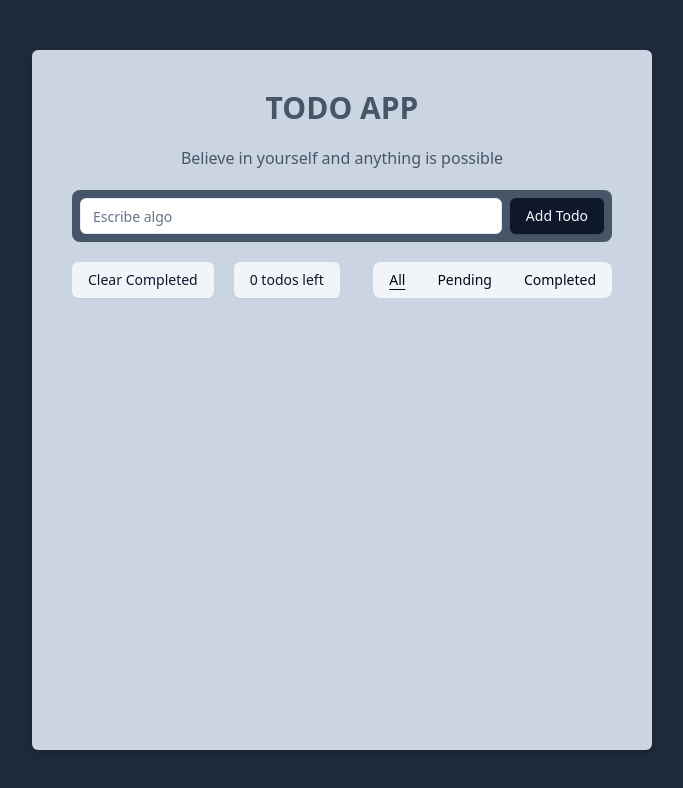
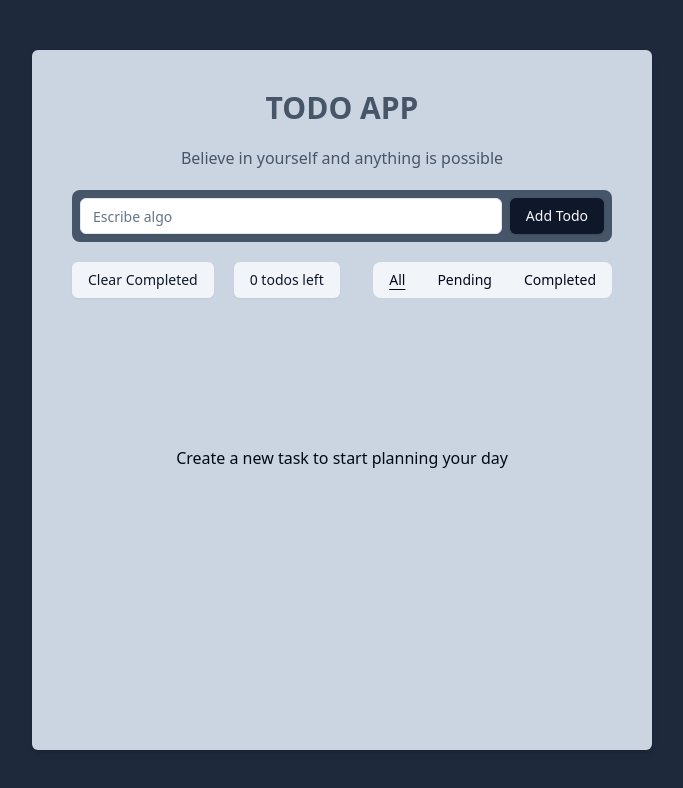
Before and after one commit to ballestrino/todo-app, a React (Vite) app: page / in a window 1280 px wide. Shown: the top 788 px of the page, without its empty margins (298-981 px from the left). Built offline with nearby package versions, Linux system fonts and the light colour scheme.

Commit message:
when is no task

```diff
--- a/src/App.tsx
+++ b/src/App.tsx
@@ -10,7 +10,7 @@ export default function App() {
         <h1 className='text-center text-3xl font-semibold text-slate-600'>
           TODO APP
         </h1>
-        <p className='text-balance text-center text-slate-600'>
+        <p className='text-balance text-center font-medium text-slate-600'>
           Believe in yourself and anything is possible
         </p>
         <InputTodo />
--- a/src/components/TodoContainer.tsx
+++ b/src/components/TodoContainer.tsx
@@ -21,6 +21,13 @@ const TodoContainer: React.FC = () => {
     }
   }
 
+  if (todos.length === 0)
+    return (
+      <div className='flex h-full w-full items-center justify-center text-balance pt-32 text-center font-medium'>
+        Create a new task to start planning your day
+      </div>
+    )
+
   return (
     <DndContext modifiers={[restrictToVerticalAxis]} onDragEnd={handleDragEnd}>
       <SortableContext items={todos}>
```
